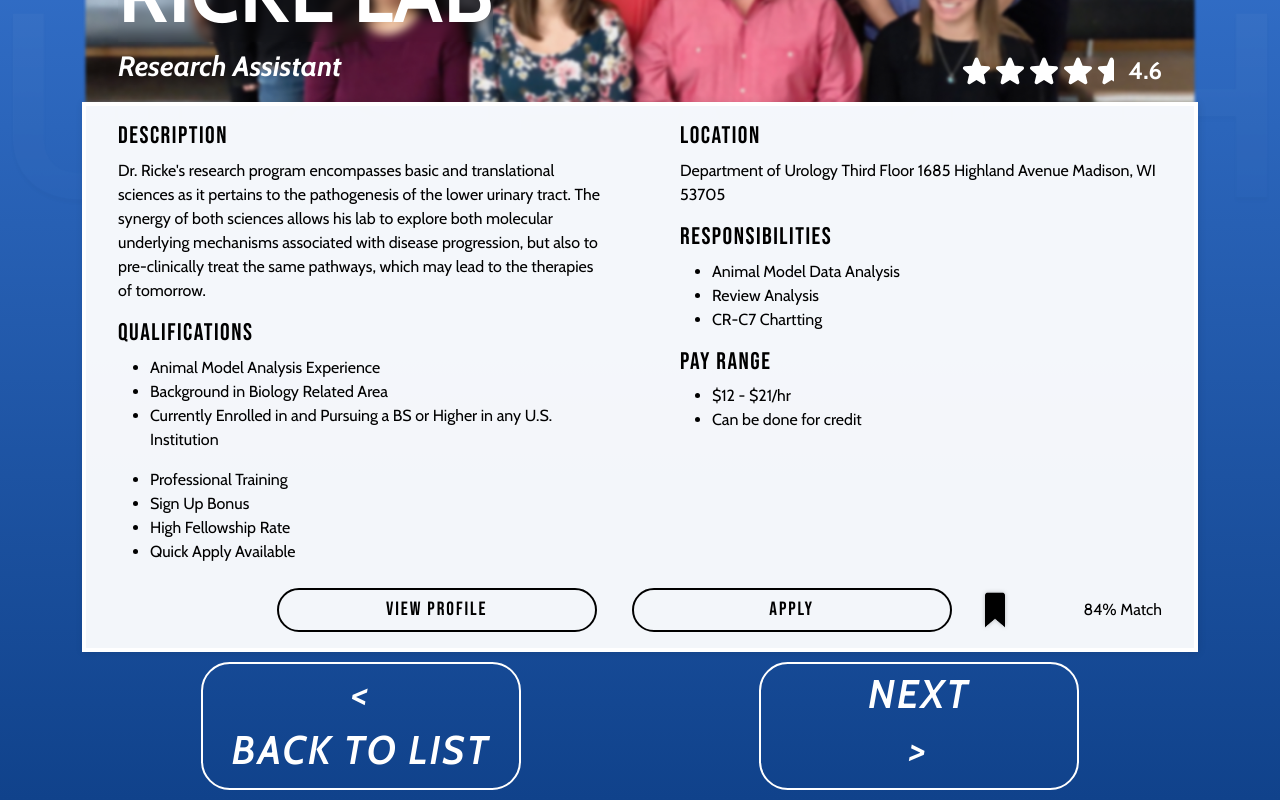
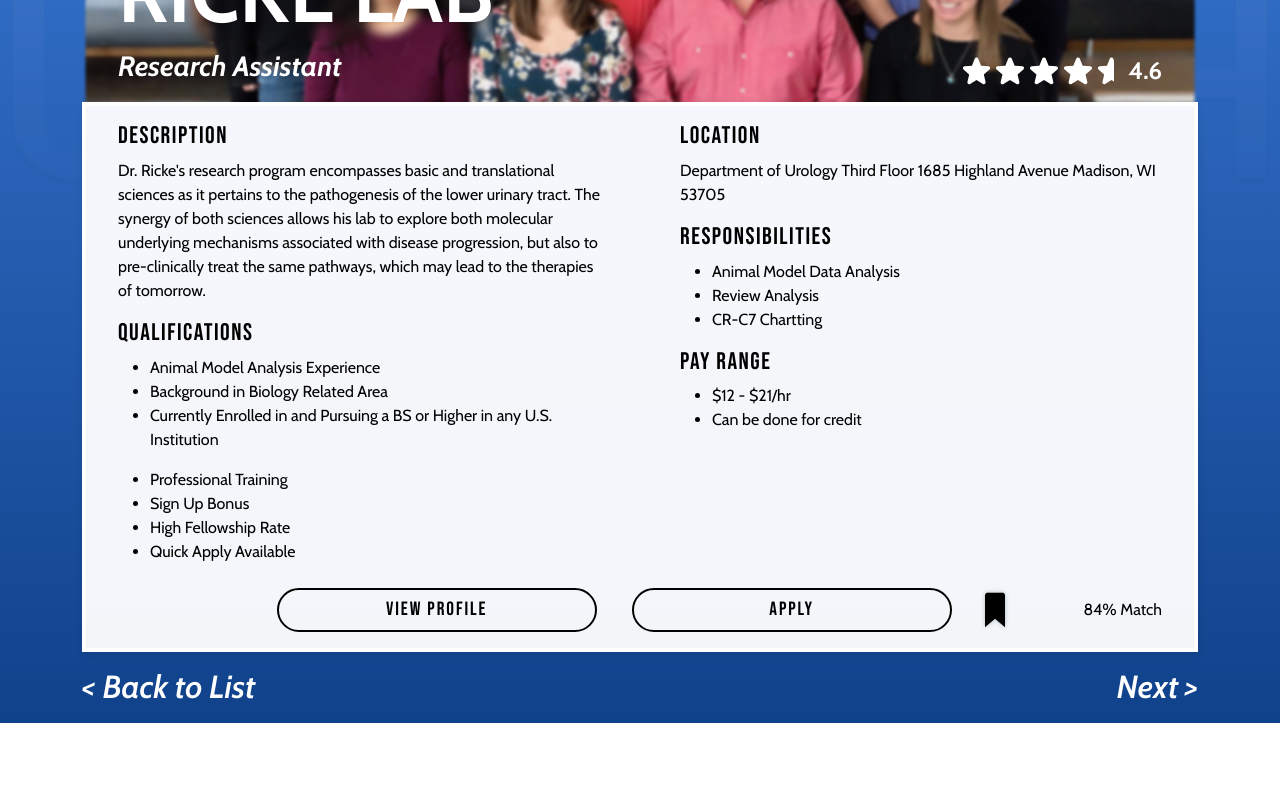
Before and after one commit to sweMojtaba/urSearchFrontEnd, a Next.js app: page /search-for-jobs/job in a window 1280 px wide. Shown: the part 254-1054 px from the top of the page. After the commit the page ends 977 px from the top, so only its background shows below. Built offline with nearby package versions, Linux system fonts and the light colour scheme; a web font is replaced by a local one.

Commit message:
Completed static job button

```diff
--- a/app/search-for-jobs/job/job.scss
+++ b/app/search-for-jobs/job/job.scss
@@ -123,12 +123,13 @@ h4 {
     justify-content: space-between;
 }
 
-// #job-buttons button {
-//     margin: 1em 0em;
-//     display: flex;
-//     justify-content: center;
-// }
+#job-buttons div {
+    margin: 1em 0em;
+    display: flex;
+    justify-content: center;
+}
 
-// #job-buttons button * {
-//     font-size: 1em;
-// }
+#job-buttons div h2 {
+    font-size: 2em;
+    margin: auto;
+}
--- a/app/search-for-jobs/job/page.tsx
+++ b/app/search-for-jobs/job/page.tsx
@@ -84,14 +84,12 @@ export default function Job() {
                 </div>
             </div>
             <div id="job-buttons">
-                <Button>
-                    <h1>&lt;</h1>
-                    <h1>Back to List</h1>
-                </Button>
-                <Button>
-                    <h1>Next</h1>
-                    <h1>&gt;</h1>
-                </Button>
+                <div>
+                    <h2>&lt; Back to List</h2>
+                </div>
+                <div>
+                    <h2>Next &gt;</h2>
+                </div>
             </div>
         </Container>
     );
```
